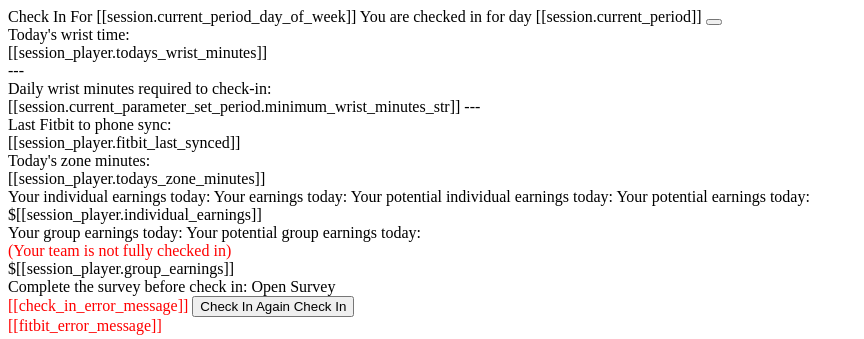
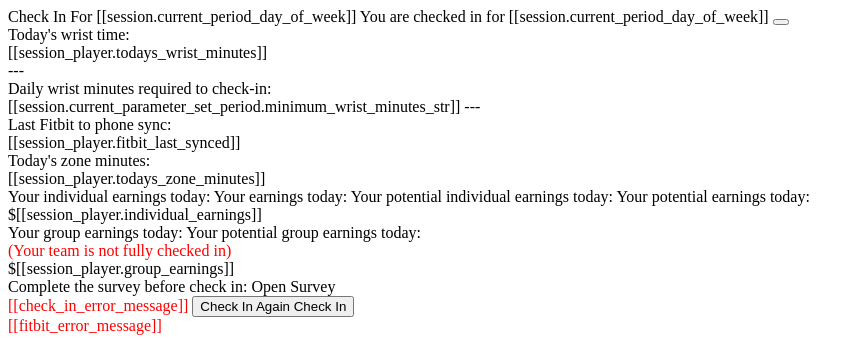
Before and after one commit to jeffreykirchner/fitbit_2, a Django app: template main/templates/subject/subject_home/checkin/checkin_card.html in a window 1280 px wide. Shown: the top 339 px of the page, without its empty margins (0-864 px from the left). Run offline with Django 3.2, Linux system fonts and the light colour scheme; the template is opened without the code that fills it, so the values that code supplies are empty.

Commit message:
update checkin labels.

```diff
--- a/main/templates/subject/subject_home/checkin/checkin_card.html
+++ b/main/templates/subject/subject_home/checkin/checkin_card.html
@@ -4,7 +4,7 @@
         <span class="align-middle">Check In For [[session.current_period_day_of_week]]</span>
 
         <span class = "float-end">
-            <span class="text-success" v-if="session_player.checked_in_today">You are checked in for day [[session.current_period]] <i class="fas fa-check"></i></span>
+            <span class="text-success" v-if="session_player.checked_in_today">You are checked in for [[session.current_period_day_of_week]] <i class="fas fa-check"></i></span>
 
             <button type="button" class="btn btn-link ms-4" title="Show Help Doc" v-on:click="sendLoadHelpDoc('{{subject_check_in_help_doc}}')">
                 <i class="far fa-question-circle"></i>
```
